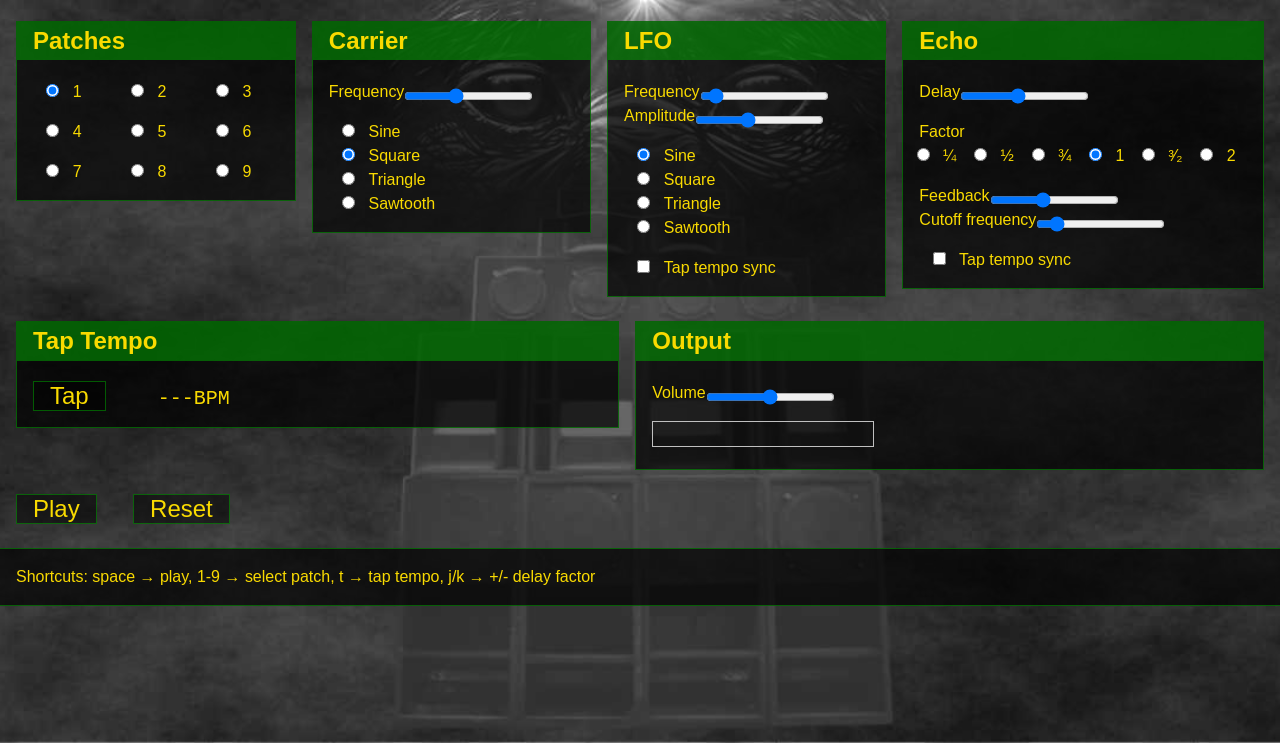
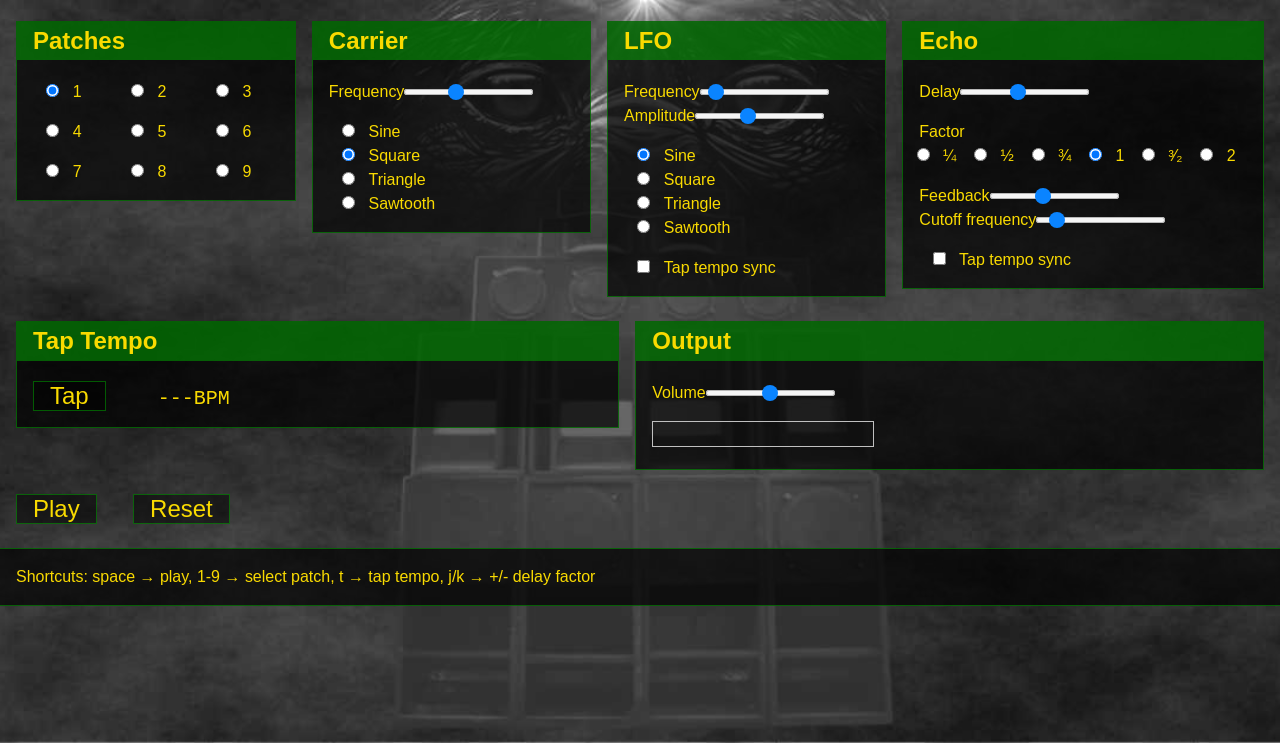
Before and after one commit to rasjani/dubsiren, a plain HTML site: page src/index.html in a window 1280 px wide. Shown: the part 57-800 px from the top of the page. Drawn offline with Linux system fonts and the light colour scheme.

Commit message:
slider background now has defined colors.

```diff
--- a/src/style.css
+++ b/src/style.css
@@ -96,8 +96,51 @@ button.big-button {
   border: 1px solid silver;
 }
 .param-group input[type=range] {
+  -webkit-appearance: none;
+  appearance: none;
+  width: 129px;
+  height: 24px;
+  padding: 0;
+  border: 0;
+  background: transparent;
+  cursor: pointer;
   vertical-align: bottom;
   margin-left: 0;
+}
+/* Keep WebKit and Firefox selectors separate: unsupported pseudo-elements
+   otherwise invalidate the entire selector list. */
+.param-group input[type=range]::-webkit-slider-runnable-track {
+  height: 6px;
+  border-radius: 3px;
+  background: #f5f5f5;
+  box-shadow: inset 0 0 0 1px #b8b8b8;
+}
+.param-group input[type=range]::-webkit-slider-thumb {
+  -webkit-appearance: none;
+  appearance: none;
+  width: 16px;
+  height: 16px;
+  margin-top: -5px;
+  border: 0;
+  border-radius: 50%;
+  background: #0a84ff;
+}
+.param-group input[type=range]::-moz-range-track {
+  height: 6px;
+  border: 0;
+  border-radius: 3px;
+  background: #f5f5f5;
+  box-shadow: inset 0 0 0 1px #b8b8b8;
+}
+.param-group input[type=range]::-moz-range-thumb {
+  width: 16px;
+  height: 16px;
+  border: 0;
+  border-radius: 50%;
+  background: #0a84ff;
+}
+.param-group input[type=range]:focus-visible {
+  outline: none;
 }
 .slider-tooltip {
   position: fixed;
```
